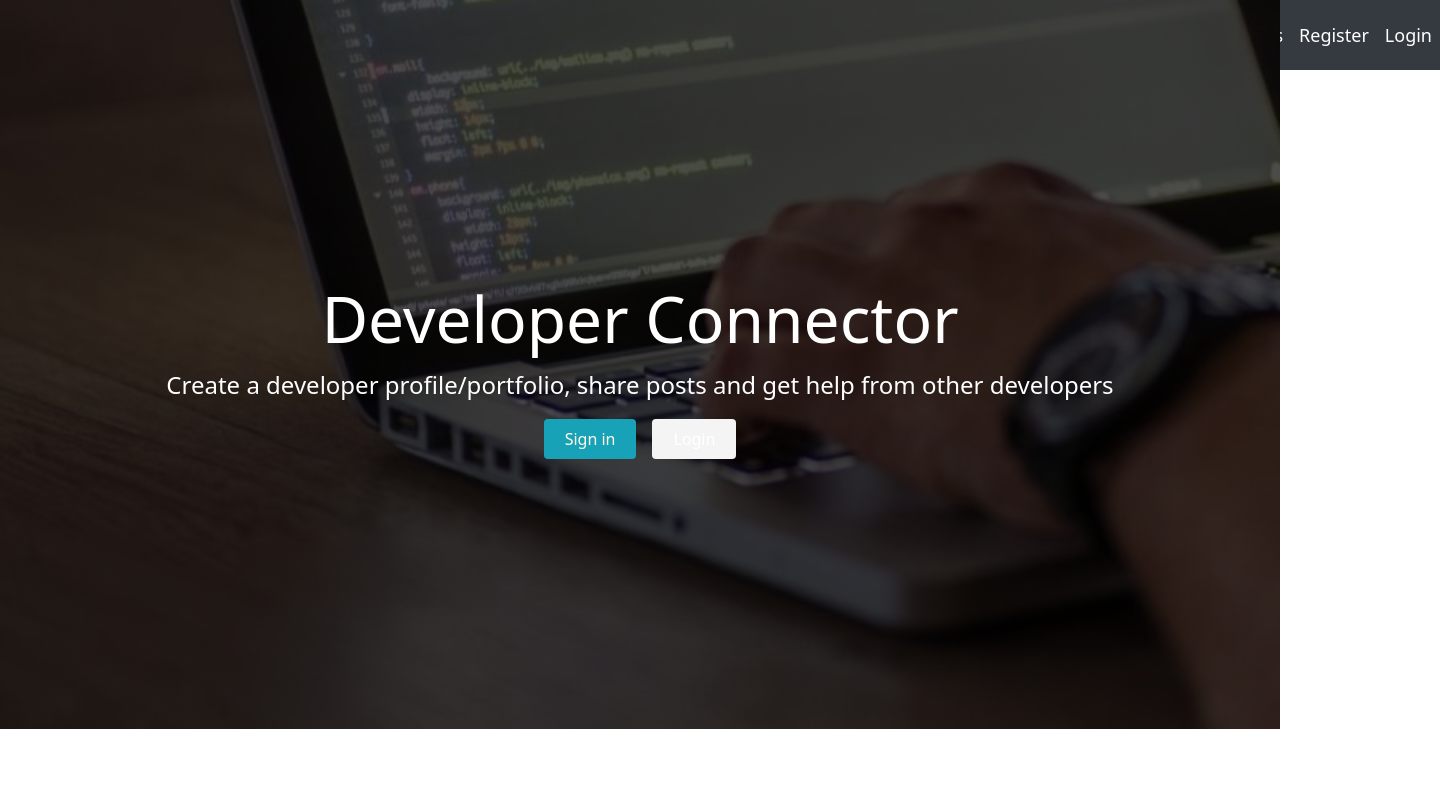
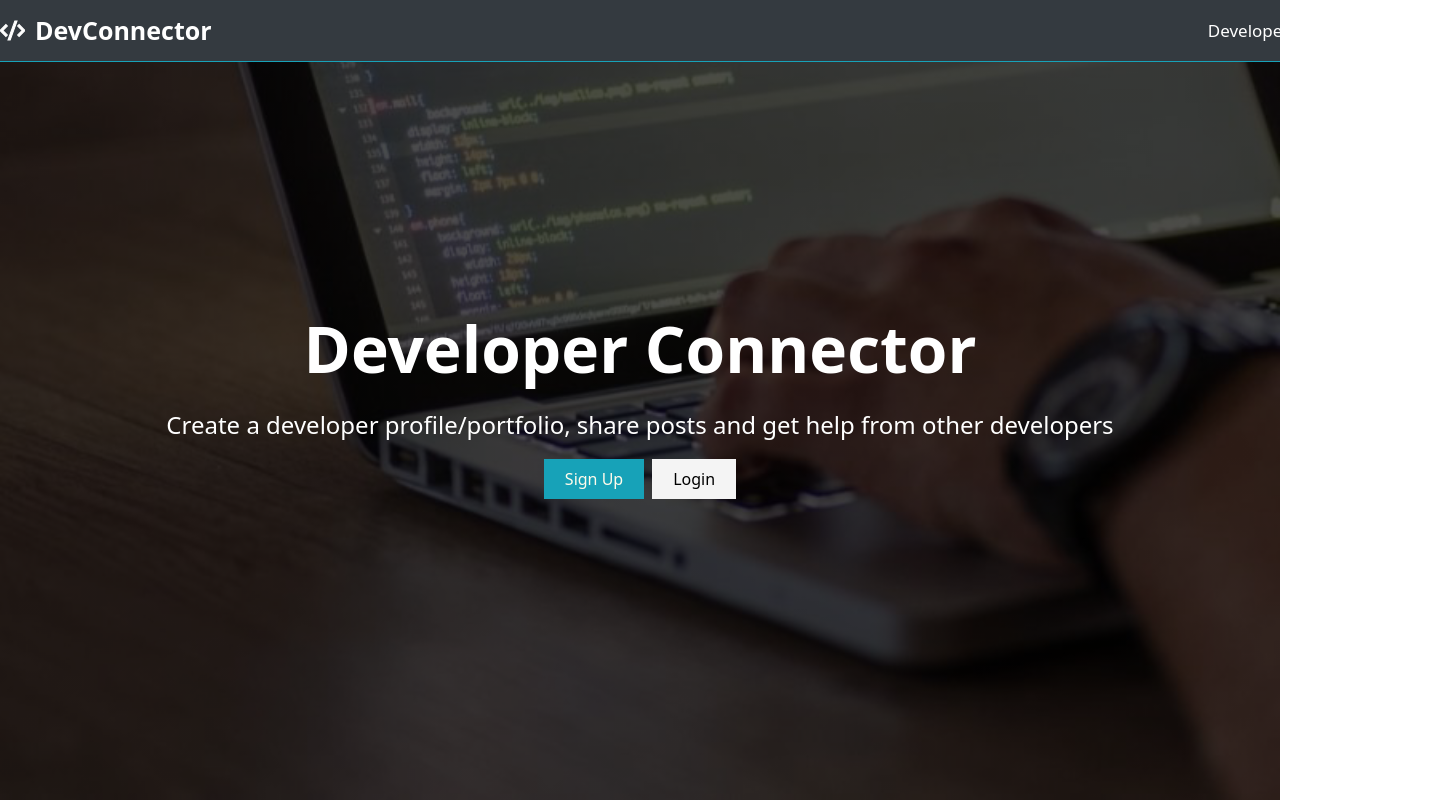
Before and after one commit to EzozaMukhamedova/Imtihon7, a React (Vite) app: page / in a window 1280 px wide. Shown: the whole page, 1440 px wide, since content can reach past the window. Built offline with nearby package versions, Linux system fonts and the light colour scheme.

Commit message:
dashboard kansei

```diff
--- a/src/components/Navbar.jsx
+++ b/src/components/Navbar.jsx
@@ -5,28 +5,47 @@ import { NavLink } from "react-router-dom";
 const Navbar = () => {
   return (
     <>
-    <div className="bg-[#343a40] ">
-    <div className="bg-[#343a40] w-[1440px] m-auto flex items-center justify-between  h-[70px] text-white">
-        <div className="flex ">
-          <p className="flex items-center text-white">
-            <RiCodeSSlashLine  className="w-[25px] h-[25px] font-bold"/>
-            <span className="text-[25px] font-[700]"> DevConnector</span>
+      <div className="bg-[#343a40]  border-b-[1px] border-b-[#17A2B8]">
+        <div className="bg-[#343a40] w-[1440px] m-auto flex items-center justify-between  h-[61px] text-white">
+          <div className="flex hover:text-[#17a2b8] cursor-pointer">
+            <p className="flex items-center text-white hover:text-[#17a2b8]">
+              <RiCodeSSlashLine className="w-[25px] h-[25px] stroke-[1]" />
+
+              <span className="pl-[10px] text-[25px] font-[700] ">
+                {" "}
+                DevConnector
+              </span>
             </p>
           </div>
           <ul className="flex">
             <li>
-            <NavLink to={"/"} className="text-white p-[8px] text-[18px] hover:text-[#17a2b8]">Developers</NavLink>
+              <NavLink
+                to={"/"}
+                className="text-white p-[8px] text-[17px] hover:text-[#17a2b8]"
+              >
+                Developers
+              </NavLink>
             </li>
             <li>
-            <NavLink to="/register"  className="text-white p-[8px]  text-[18px] hover:text-[#17a2b8]">Register</NavLink>
+              <NavLink
+                to="/register"
+                className="text-white p-[8px] text-[17px] hover:text-[#17a2b8]"
+              >
+                Register
+              </NavLink>
             </li>
+
             <li>
-            <NavLink to="/login"  className="text-white p-[8px] text-[18px] hover:text-[#17a2b8]">Login</NavLink>
+              <NavLink
+                to="/login"
+                className="text-white pl-[8px] text-[17px] hover:text-[#17a2b8]"
+              >
+                Login
+              </NavLink>
             </li>
           </ul>
         </div>
       </div>
-
     </>
   );
 };
--- a/src/page/Dashboard.jsx
+++ b/src/page/Dashboard.jsx
@@ -1,25 +1,40 @@
 import React from "react";
 import Navbar from "../components/Navbar";
 import "../App.css";
+import { useNavigate } from "react-router-dom";
 
 export default function Dashboard() {
+  const navigate = useNavigate();
+
   return (
     <>
-      <div className="relative w-full h-[729px]">
-        <Navbar />
-        <div className="dark-overlay "></div>
+      <div className="relative w-full h-screen overflow-hidden">
+        <div className="absolute top-0 left-0 z-10 w-full">
+          {" "}
+          <Navbar />
+        </div>
+
+        <div className="absolute top-0 left-0 w-full h-full dark-overlay"></div>
 
         <div className="absolute top-0 left-0 flex flex-col items-center justify-center w-full h-full text-center text-white ">
-          <h1 className="text-[64px]">Developer Connector</h1>
+          <h1 className="text-[64px] font-bold mb-[10px]">
+            Developer Connector
+          </h1>
           <h2 className="text-[24px]">
             Create a developer profile/portfolio, share posts and get help from
             other developers
           </h2>
-          <div className="flex gap-4 mt-4">
-            <button className="px-[21px] py-[8px] bg-[#17A2B8] text-amber-50 rounded">
-              Sign in
+          <div className="flex gap-2 mt-4">
+            <button
+              onClick={() => navigate("/register")}
+              className="px-[21px] py-[8px] bg-[#17A2B8] text-amber-50  cursor-pointer transition-all duration-300 hover:bg-[#17a3b8bd]"
+            >
+              Sign Up
             </button>
-            <button className="px-[21px] py-[8px] bg-[#f4f4f4] rounded">
+            <button
+              onClick={() => navigate("/login")}
+              className="px-[21px] py-[8px] bg-[#f4f4f4] hover:bg-[#f4f4f4c1] transition-all duration-300 text-black cursor-pointer"
+            >
               Login
             </button>
           </div>
```
Also changed, not shown: tailwind.config.js (+11 -0 lines). Lines whose indentation alone changed are shown as unchanged.
